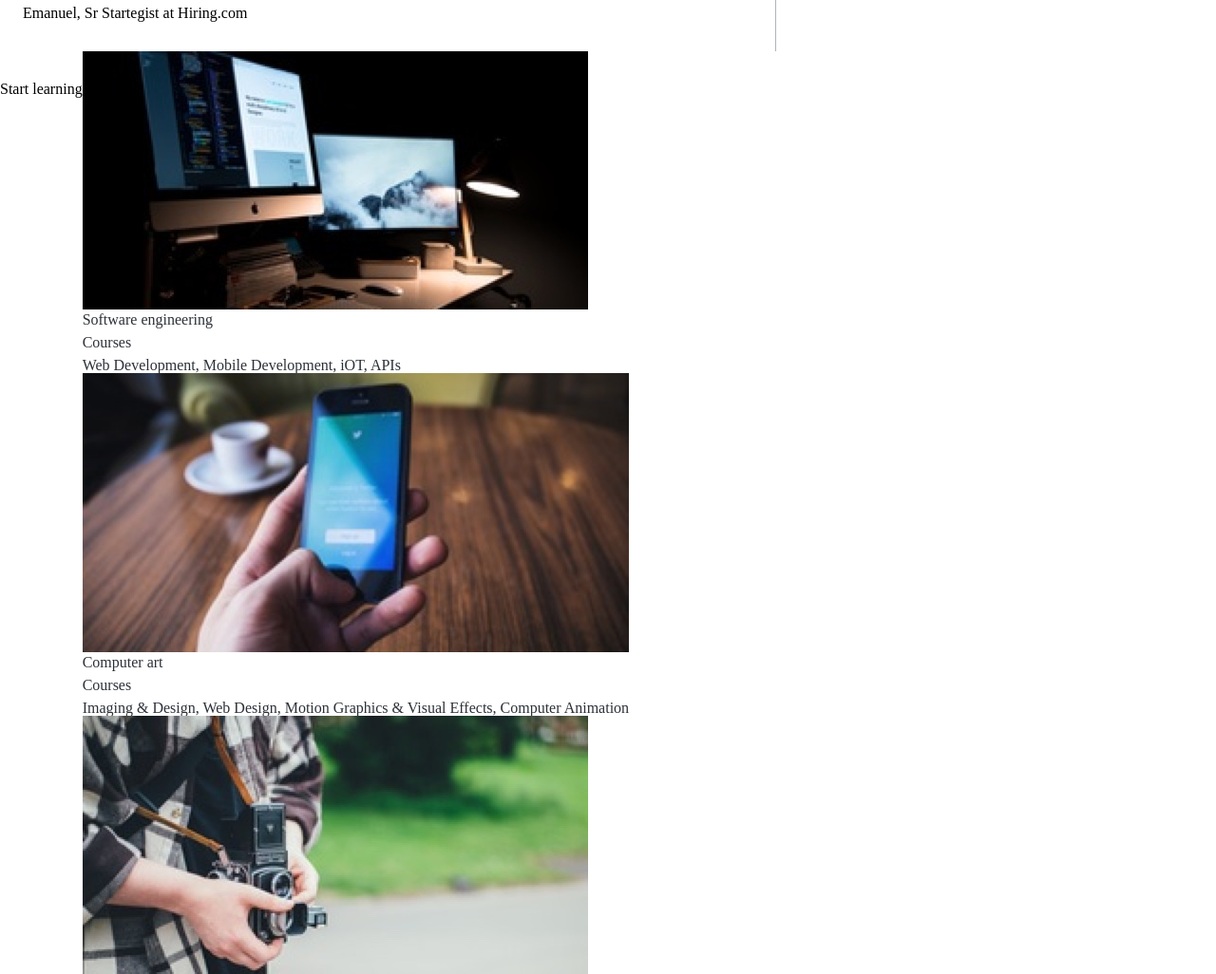
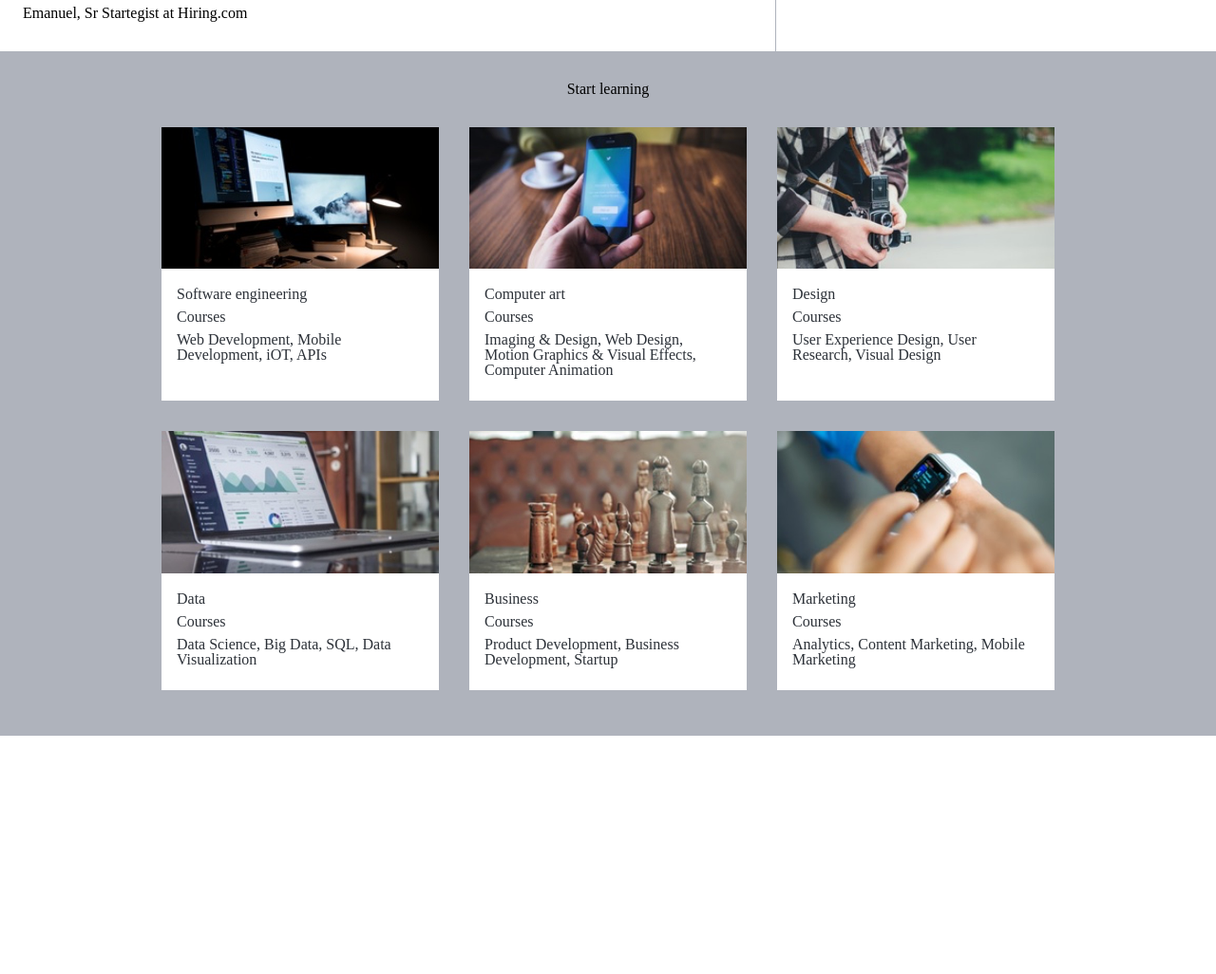
Before and after one commit to awongg/ColmarAcademy, a plain HTML site: page index.html in a window 1280 px wide. Shown: the part 1277-2303 px from the top of the page at 95% size. After the commit the page ends 2052 px from the top, so only its background shows below. Drawn offline with Linux system fonts and the light colour scheme.

Commit message:
add css to courses content

```diff
--- a/index.html
+++ b/index.html
@@ -120,7 +120,7 @@
               <img class="desktop" src="./resources/images/course-software.jpg">
               <div class="text">
                 <h3>Software engineering</h3>
-                <p class="course desktop">Courses</p>
+                <p class="title desktop">Courses</p>
                 <p class="desktop">Web Development, Mobile Development, iOT, APIs</p>
               </div>
             </a>
@@ -130,7 +130,7 @@
               <img class="desktop" src="./resources/images/course-computer-art.jpg">
               <div class="text">
                 <h3>Computer art</h3>
-                <p class="course desktop">Courses</p>
+                <p class="title desktop">Courses</p>
                 <p class="desktop">Imaging & Design, Web Design, Motion Graphics & Visual Effects,
                 Computer Animation</p>
               </div>
@@ -141,7 +141,7 @@
               <img class="desktop" src="./resources/images/course-design.jpg">
               <div class="text">
                 <h3>Design</h3>
-                <p class="course desktop">Courses</p>
+                <p class="title desktop">Courses</p>
                 <p class="desktop">User Experience Design, User Research, Visual Design</p>
               </div>
             </a>
@@ -151,7 +151,7 @@
               <img class="desktop" src="./resources/images/course-data.jpg">
               <div class="text">
                 <h3>Data</h3>
-                <p class="course desktop">Courses</p>
+                <p class="title desktop">Courses</p>
                 <p class="desktop">Data Science, Big Data, SQL, Data Visualization</p>
               </div>
             </a>
@@ -161,7 +161,7 @@
               <img class="desktop" src="./resources/images/course-business.jpg">
               <div class="text">
                 <h3>Business</h3>
-                <p class="course desktop">Courses</p>
+                <p class="title desktop">Courses</p>
                 <p class="desktop">Product Development, Business Development, Startup</p>
               </div>
             </a>
@@ -171,7 +171,7 @@
               <img class="desktop" src="./resources/images/course-marketing.jpg">
               <div class="text">
                 <h3>Marketing</h3>
-                <p class="course desktop">Courses</p>
+                <p class="title desktop">Courses</p>
                 <p class="desktop">Analytics, Content Marketing, Mobile Marketing</p>
               </div>
             </a>
--- a/resources/css/style.css
+++ b/resources/css/style.css
@@ -129,3 +129,36 @@ h2 {
 .text a {
   padding-top: 0.5rem;
 }
+
+/* Courses */
+
+.courses {
+  background-color: #afb3bc;
+  align-items: center;
+  flex-direction: column;
+}
+
+.course-container {
+  display: flex;
+  flex-wrap: wrap;
+  padding: 1rem 3.5rem 2rem 3.5rem;
+  justify-content: center;
+}
+
+.course {
+  display: flex;
+  flex-direction: column;
+  height: auto;
+  background-color: #ffffff;
+  margin: 1rem;
+  width: 25%;
+}
+
+.course .text {
+  padding: 1rem 1rem 1.5rem 1rem;
+}
+
+.course p {
+  padding-top: 0.5rem;
+  margin: 0;
+}
```
